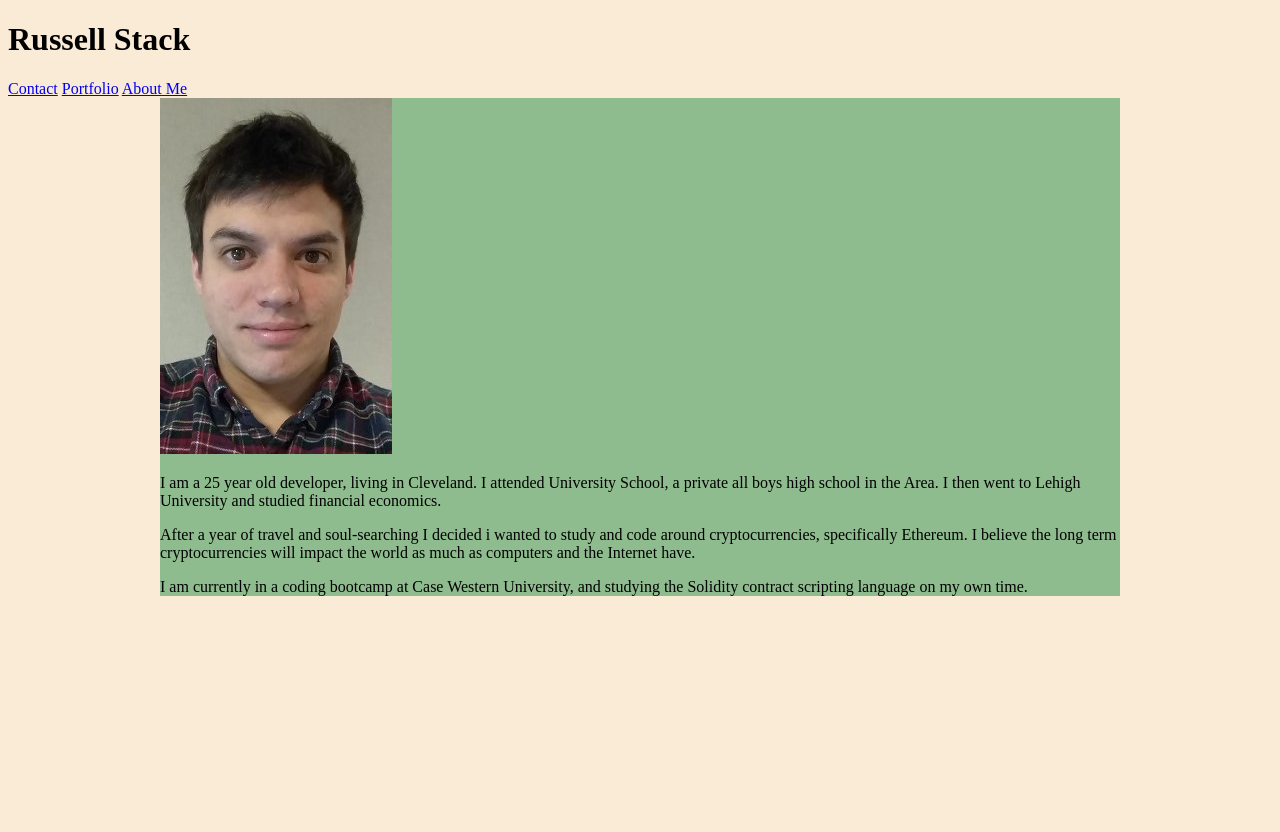
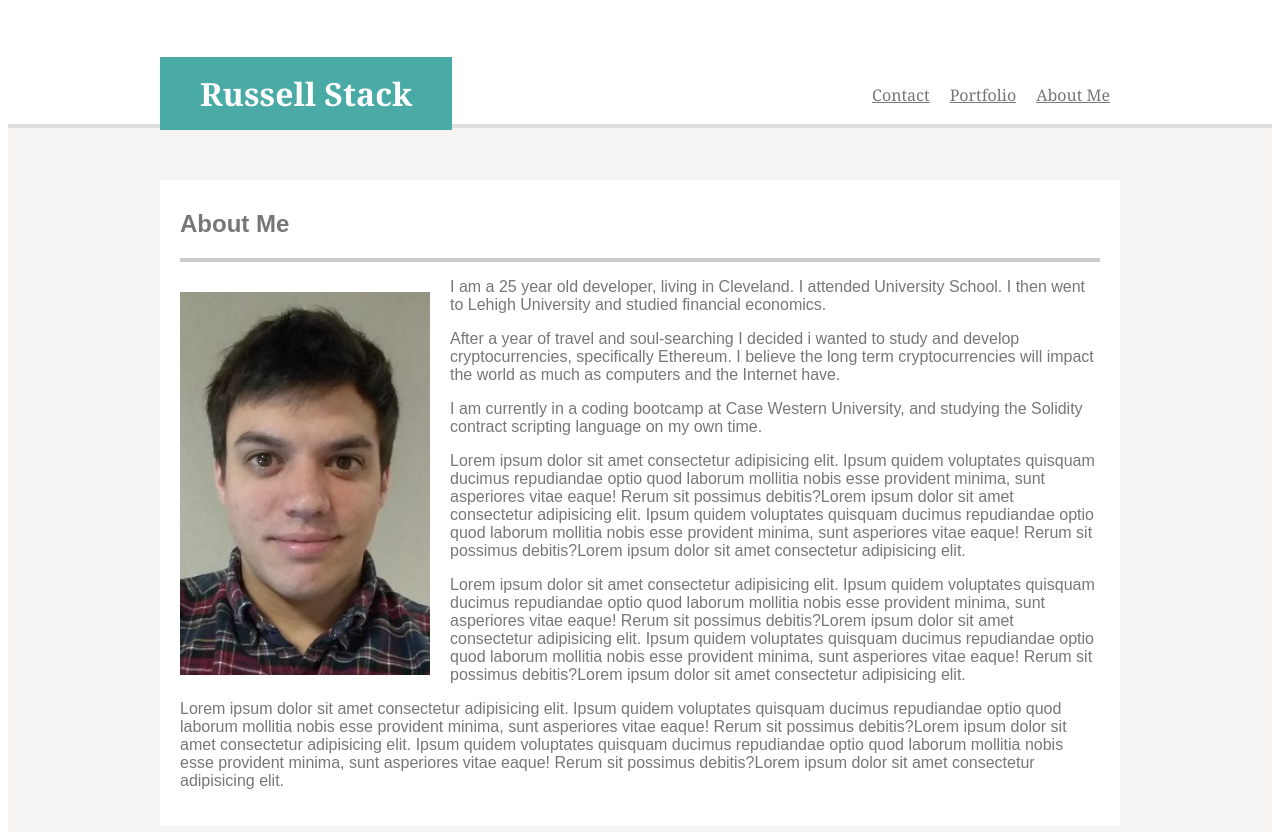
Before and after one commit to russellostack/Basic-Portfolio, a plain HTML site: page index.html in a window 1280 px wide. Before the commit the page ends 800 px from the top, so only its background shows below. Drawn offline with Linux system fonts and the light colour scheme.

Commit message:
portfolio html, contact/portfolio style needs to be finished

```diff
--- a/assets/css/style.css
+++ b/assets/css/style.css
@@ -1,28 +1,70 @@
 body{
-    background-color: antiquewhite;
+    font-family: 'Arial', 'Helvetica Neue', Helvetica, sans-serif;
 }
-.header{
-    width:100%;
-    font-family: Georgia, 'Times New Roman', Times, serif;
+h1,li{
+    font-family: Georgia, Times,'Times New Roman',  serif;
+}
 
+.navbar{
+    width: 960px;
+    margin: 0 auto;
 }
 .nametag{
-
+    float:left;
+    width:50%;
 }
-.links{
-
+h1{
+    background-color: #4aaaa5;
+    float:left;
+    padding:15px 40px;
+    color:#ffffff;
+    position:relative;
+    bottom:-28px;
+}
+.navlinks{
+    float:left;
+    width:50%;
+}
+ul{
+    float:right;
+}
+li{
+    float:left;
+    margin-top:60px;
+    list-style: none;
+    padding: 0px 10px;
+}
+a{
+    color:#777777;
 }
 .container{
-    width: 960px;
-    background-color: darkseagreen;
-    color: black;
-    margin-left: auto;
-    margin-right: auto;
+    clear:both;
+    margin:0px auto -40px auto;
+    border-top: 4px solid;
+    padding-top:50px;
+    padding-bottom:200px;
+    background-color: #dbd1d141;
+    border-color: #dddddd;
+}
+.containercenter{
+    width:960px;
+    margin: 0 auto;
+    background-color: #ffffff;
+    border:2px solid;
+    border-color: #dbd1d141
+}
+.containercontent{
+    padding:20px;
+    color:#777777
+}
+h2{
+    padding-bottom: 20px;
+    border-bottom:4px solid;
+    border-color:#cccccc;
+    margin:10px 0px 10px 0px;
 }
 .headshot{
     float:left;
+    width:250px;
+    padding:20px 20px 20px 0px;
 }
-.bio {
-    font-family: Arial, Helvetica, sans-serif;
-    float:left;
-}
--- a/index.html
+++ b/index.html
@@ -3,33 +3,49 @@
 <head>
     <meta charset="UTF-8">
     <link rel="stylesheet" href="assets/css/style.css">
-        <title>About Me</title>
+    <title>Portfolio</title>
 </head>
-        <header class="topbar">
-            <div class=nametag>
+<body>
+    <header class="navbar">
+        <div class="nametag">
             <h1>Russell Stack</h1>
         </div>
-            <div class=links>
-                <a href="#Contact">Contact</a>
-                <a href="#Portfolio">Portfolio</a>
-                <a href="#About Me">About Me</a>
-            </div>
+        <nav class="navlinks">
+            <ul>
+            <li><a href="#Contact">Contact</a></li>
+            <li><a href="#Portfolio">Portfolio</a></li>
+            <li><a href="#About Me">About Me</a></li>
+            </ul>
+        </nav>
+    </header>
+    <div class="container">
+        <div class="containercenter">
+            <div class="containercontent">
+                <h2>About Me</h1>
+                    <img src="assets/images/headshot2.jpg" class="headshot">
 
-        </header>
-    <body>
-        <div class="container">
-            <div class="Heashot">
-                <img src="assets/images/headshot2.jpg">
-            </div class="bio">
                         <p>
-                        I am a 25 year old developer, living in Cleveland. I attended University School, a private all boys high school in the Area. I then went to Lehigh University and studied financial economics.
+                            I am a 25 year old developer, living in Cleveland. I attended University School. I then went to Lehigh University and studied financial economics.
                         </p>
                         <p>
-                        After a year of travel and soul-searching I decided i wanted to study and code around cryptocurrencies, specifically Ethereum. I believe the long term cryptocurrencies will impact the world as much as computers and the Internet have.
+                            After a year of travel and soul-searching I decided i wanted to study and develop cryptocurrencies, specifically Ethereum. I believe the long term cryptocurrencies will impact the world as much as computers and the Internet have.
                         </p>
                         <p>
                             I am currently in a coding bootcamp at Case Western University, and studying the Solidity contract scripting language on my own time.
                         </p>
+                        <p>
+                                Lorem ipsum dolor sit amet consectetur adipisicing elit. Ipsum quidem voluptates quisquam ducimus repudiandae optio quod laborum mollitia nobis esse provident minima, sunt asperiores vitae eaque! Rerum sit possimus debitis?Lorem ipsum dolor sit amet consectetur adipisicing elit.
+                                Ipsum quidem voluptates quisquam ducimus repudiandae optio quod laborum mollitia nobis esse provident minima, sunt asperiores vitae eaque! Rerum sit possimus debitis?Lorem ipsum dolor sit amet consectetur adipisicing elit.
+                        </p>
+                        <p>
+                                Lorem ipsum dolor sit amet consectetur adipisicing elit. Ipsum quidem voluptates quisquam ducimus repudiandae optio quod laborum mollitia nobis esse provident minima, sunt asperiores vitae eaque! Rerum sit possimus debitis?Lorem ipsum dolor sit amet consectetur adipisicing elit.
+                                Ipsum quidem voluptates quisquam ducimus repudiandae optio quod laborum mollitia nobis esse provident minima, sunt asperiores vitae eaque! Rerum sit possimus debitis?Lorem ipsum dolor sit amet consectetur adipisicing elit.
+                        </p>
+                        <p>
+                                Lorem ipsum dolor sit amet consectetur adipisicing elit. Ipsum quidem voluptates quisquam ducimus repudiandae optio quod laborum mollitia nobis esse provident minima, sunt asperiores vitae eaque! Rerum sit possimus debitis?Lorem ipsum dolor sit amet consectetur adipisicing elit.
+                                Ipsum quidem voluptates quisquam ducimus repudiandae optio quod laborum mollitia nobis esse provident minima, sunt asperiores vitae eaque! Rerum sit possimus debitis?Lorem ipsum dolor sit amet consectetur adipisicing elit.
+                        </p>
+            </div>
         </div>
     </div>
 </body>
```
Also changed, not shown: contact.html (+41 -0 lines), portfolio.html (+20 -0 lines). Lines whose indentation alone changed are shown as unchanged.
